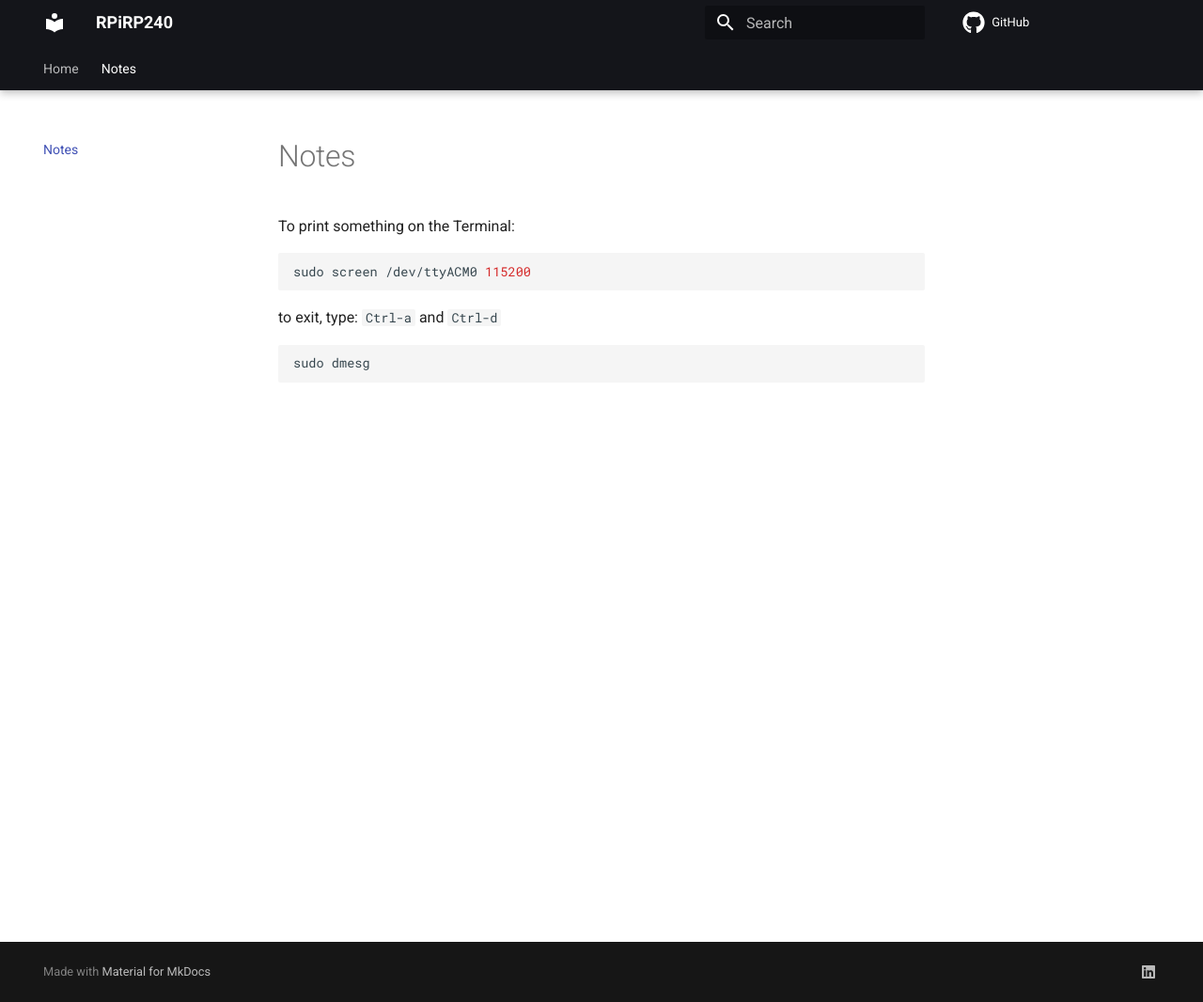
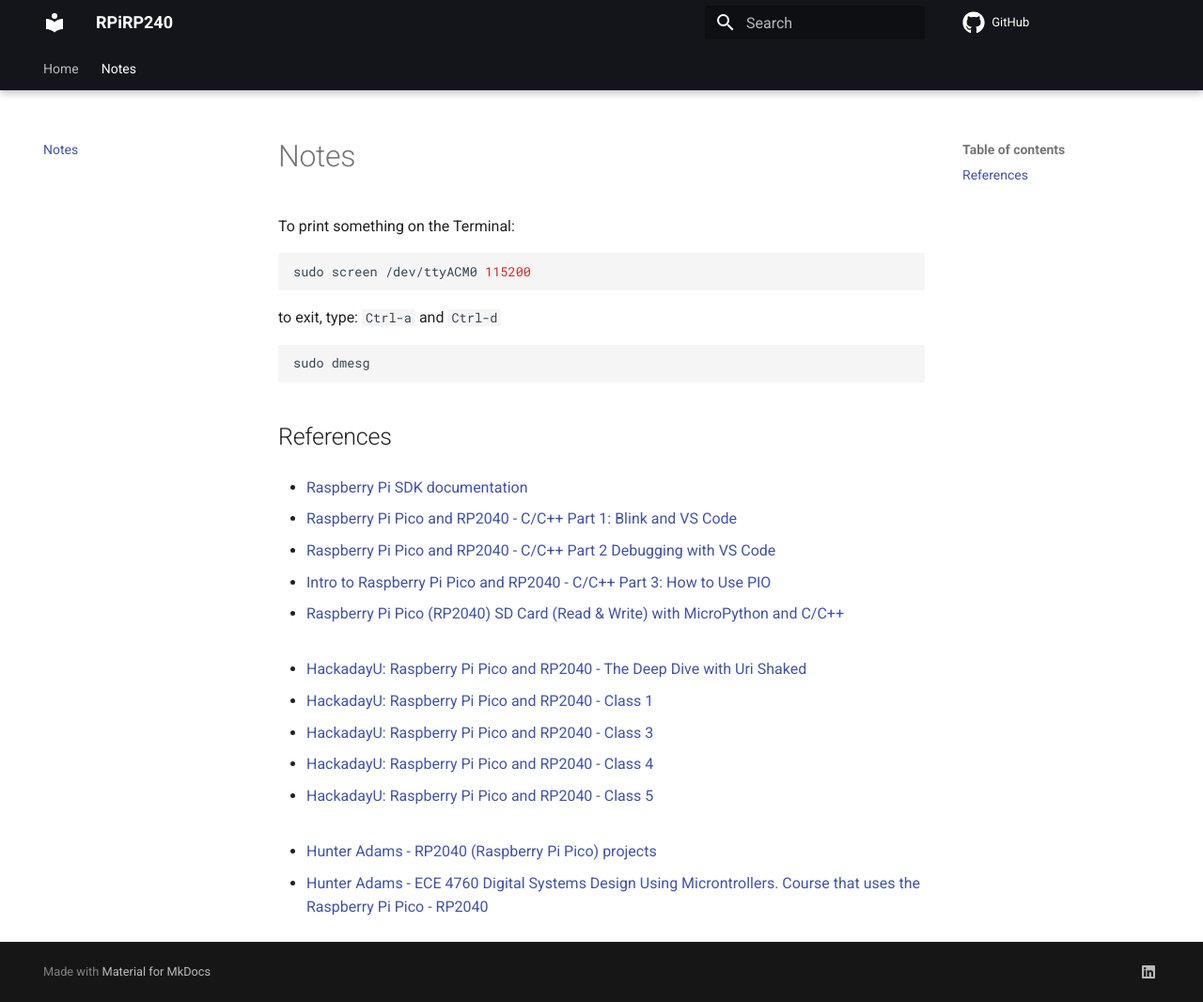
Before and after one commit to JrVerbiest/Raspberry-Pi-Pico-Projects, an MkDocs documentation site: the page built from docs/notes.md, in a window 1280 px wide and 1066 px high. Shown: the whole window at 94% size. Built offline with MkDocs 1.6.1 and Material for MkDocs 9.7.7, drawn with Linux system fonts in a browser that asks for light colours.

````diff
--- a/docs/notes.md
+++ b/docs/notes.md
@@ -9,3 +9,19 @@
 ```shell
 sudo dmesg
 ```
+
+## References
+
+- [ Raspberry Pi SDK documentation](https://cec-code-lab.aps.edu/robotics/resources/pico-c-api/weblinks_page.html)
+
+- [Raspberry Pi Pico and RP2040 - C/C++ Part 1: Blink and VS Code](https://www.digikey.be/en/maker/projects/raspberry-pi-pico-and-rp2040-cc-part-1-blink-and-vs-code/7102fb8bca95452e9df6150f39ae8422)<br>
+- [Raspberry Pi Pico and RP2040 - C/C++ Part 2 Debugging with VS Code](https://www.digikey.be/en/maker/projects/raspberry-pi-pico-and-rp2040-cc-part-2-debugging-with-vs-code/470abc7efb07432b82c95f6f67f184c0)<br>
+- [Intro to Raspberry Pi Pico and RP2040 - C/C++ Part 3: How to Use PIO](https://www.youtube.com/watch?v=JSis2NU65w8)<br>
+- [Raspberry Pi Pico (RP2040) SD Card (Read & Write) with MicroPython and C/C++](https://www.youtube.com/watch?v=u-vmsIr-s7w&list=PLEBQazB0HUyQO6rJxKr2umPCgmfAU-cqR&index=11)<br><br>
+- [HackadayU: Raspberry Pi Pico and RP2040 - The Deep Dive with Uri Shaked](https://www.youtube.com/watch?v=OLV-TSRTTE8&list=PL_tws4AXg7auiZHZsL-qfrXoMiUONBB0U)<br>
+- [HackadayU: Raspberry Pi Pico and RP2040 - Class 1](https://www.youtube.com/watch?v=Duel_Oaases)<br>
+- [HackadayU: Raspberry Pi Pico and RP2040 - Class 3](https://www.youtube.com/watch?v=VknkYqvYF7g&list=PL_tws4AXg7auiZHZsL-qfrXoMiUONBB0U&index=4)<br>
+- [HackadayU: Raspberry Pi Pico and RP2040 - Class 4](https://www.youtube.com/watch?v=amJ8EyEYoQs&list=PL_tws4AXg7auiZHZsL-qfrXoMiUONBB0U&index=5)<br>
+- [HackadayU: Raspberry Pi Pico and RP2040 - Class 5 ](https://www.youtube.com/watch?v=LIA9wpt7N60&list=PL_tws4AXg7auiZHZsL-qfrXoMiUONBB0U&index=6)<br><br>
+- [Hunter Adams - RP2040 (Raspberry Pi Pico) projects](https://vanhunteradams.com/)<br>
+- [Hunter Adams - ECE 4760 Digital Systems Design Using Microntrollers. Course that uses the Raspberry Pi Pico - RP2040](https://ece4760.github.io/)
````
Also changed, not shown: 3 other files.
